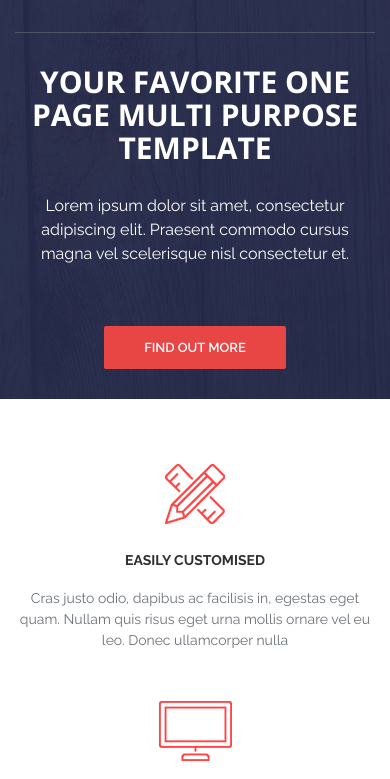
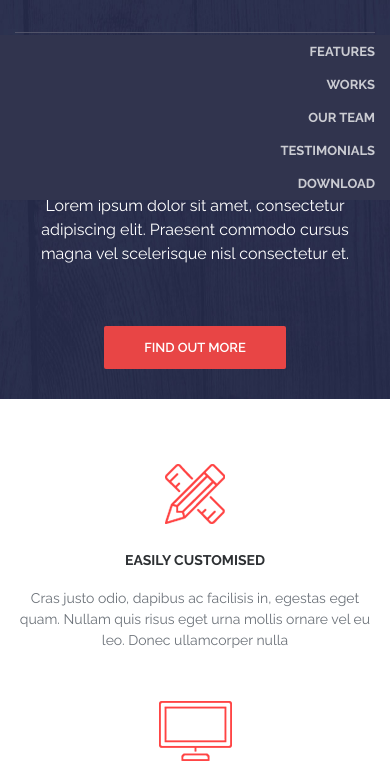
Before and after one commit to EugenPriymak/tng02, a plain HTML site: page index.html in a window 390 px wide. Both pictures are taken after a click on the button 358 px from the left and 48 px from the top of the page. Shown: the part 65-844 px from the top of the page. Drawn offline with nearby package versions, Linux system fonts and the light colour scheme.

Commit message:
add 'drop menu' for 'nav' block in the mobile version

```diff
--- a/app.js
+++ b/app.js
@@ -5,6 +5,9 @@ $(function() {
     let intro = $("#intro");
     let introH = intro.innerHeight();
     let scrollPos = $(window).scrollTop();
+
+    let nav = $("#nav");
+    let navToogle = $("#navToggle");
 
     checkScroll(scrollPos, introH);
 
@@ -32,15 +35,21 @@ $(function() {
 
         let elementId =$(this).data('scroll');
         let elementOffset = $(elementId).offset().top;
+
+        nav.removeClass("show");
         console.log(elementOffset);
 
         $("html, body").animate({
             scrollTop: elementOffset -70
         }, 700)
-
-
-
-
     });
 
+    // Nav Toggle
+
+    navToogle.on("click", function(event){
+        event.preventDefault();
+
+        nav.toggleClass("show");
+
+    })
 });
--- a/index.html
+++ b/index.html
@@ -58,7 +58,7 @@
                     <div class="header__logo">
                         <img src="img/activebox-logo.png" alt="">
                     </div>
-                    <nav class="nav">
+                    <nav class="nav" id="nav">
                         <a class="nav__link" href="#" data-scroll="#features">FEATURES</a>
                         <a class="nav__link" href="#" data-scroll="#works">WORKS</a>
                         <a class="nav__link" href="#" data-scroll="#team">OUR TEAM</a>
@@ -66,7 +66,7 @@
                         <a class="nav__link" href="#" data-scroll="#download">DOWNLOAD</a>
                     </nav>
 
-                    <button type="button" class="burger">
+                    <button type="button" class="burger" id="navToggle">
                         <span class="burger__item"></span>
                     </button>
                 </div>
--- a/style.css
+++ b/style.css
@@ -480,6 +480,19 @@ margin-bottom: 60px;
     /* Nav */
     .nav {
         display: none;
+        flex-direction: column;
+        width: 100%;
+        text-align: right;
+        background-color: #31344e;
+        position: absolute;
+        top: 100%;
+        right: 0;
+    }
+    .nav.show {
+        display: flex;
+    }
+    .nav__link {
+        padding: 9px 15px;
     }
     /* Burger */
     .burger {
```
